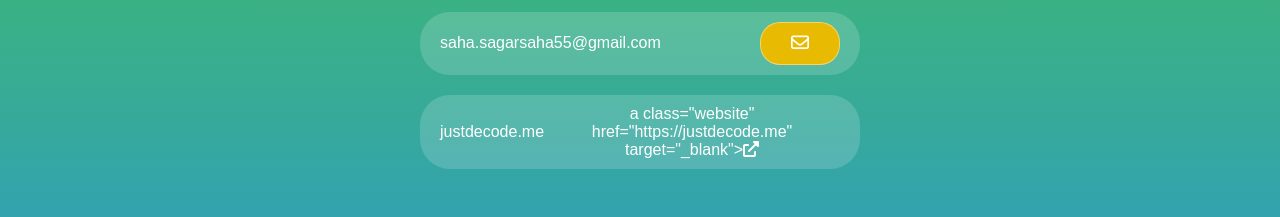
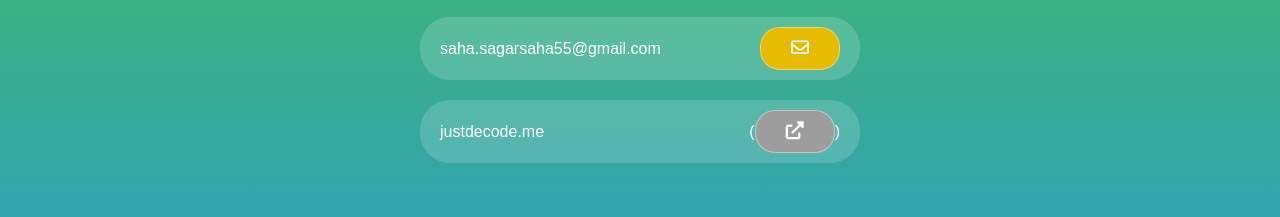
Before and after one commit to hon3y93/connect, a plain HTML site: page index.html in a window 1280 px wide. Shown: the part 423-640 px from the top of the page. Drawn offline with Linux system fonts and the light colour scheme.

Commit message:
Update index.html

```diff
--- a/index.html
+++ b/index.html
@@ -40,7 +40,7 @@
 			<div class="row">
 				<div class="left">justdecode.me</div>
 				<div class="right">
-					a class="website" href="https://justdecode.me" target="_blank"><i class="fas fa-external-link-alt"></i></a>
+					(<a class="website" href="https://justdecode.me" target="_blank"><i class="fas fa-external-link-alt"></i></a>)
 				</div>
 			</div>
 		</div>
```
